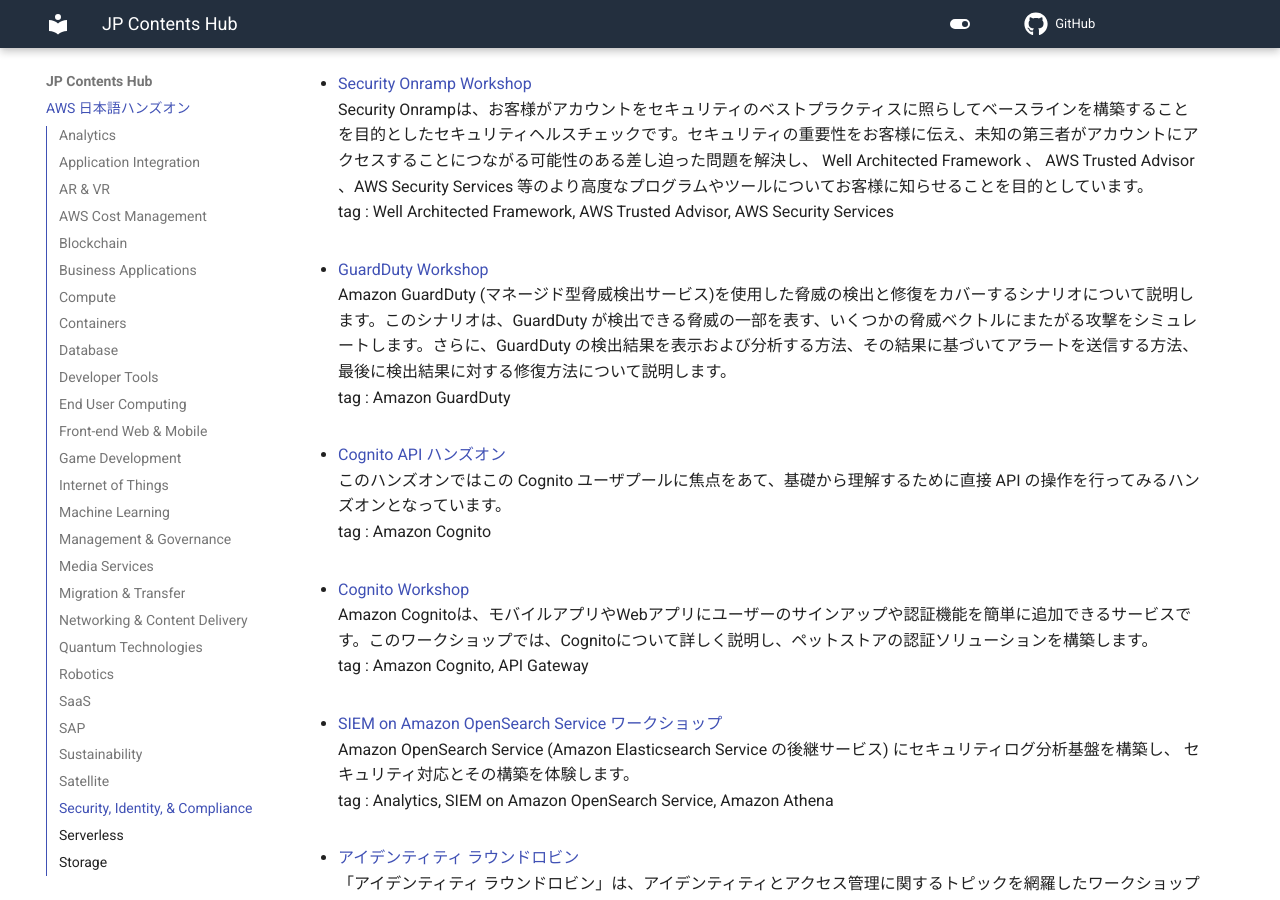
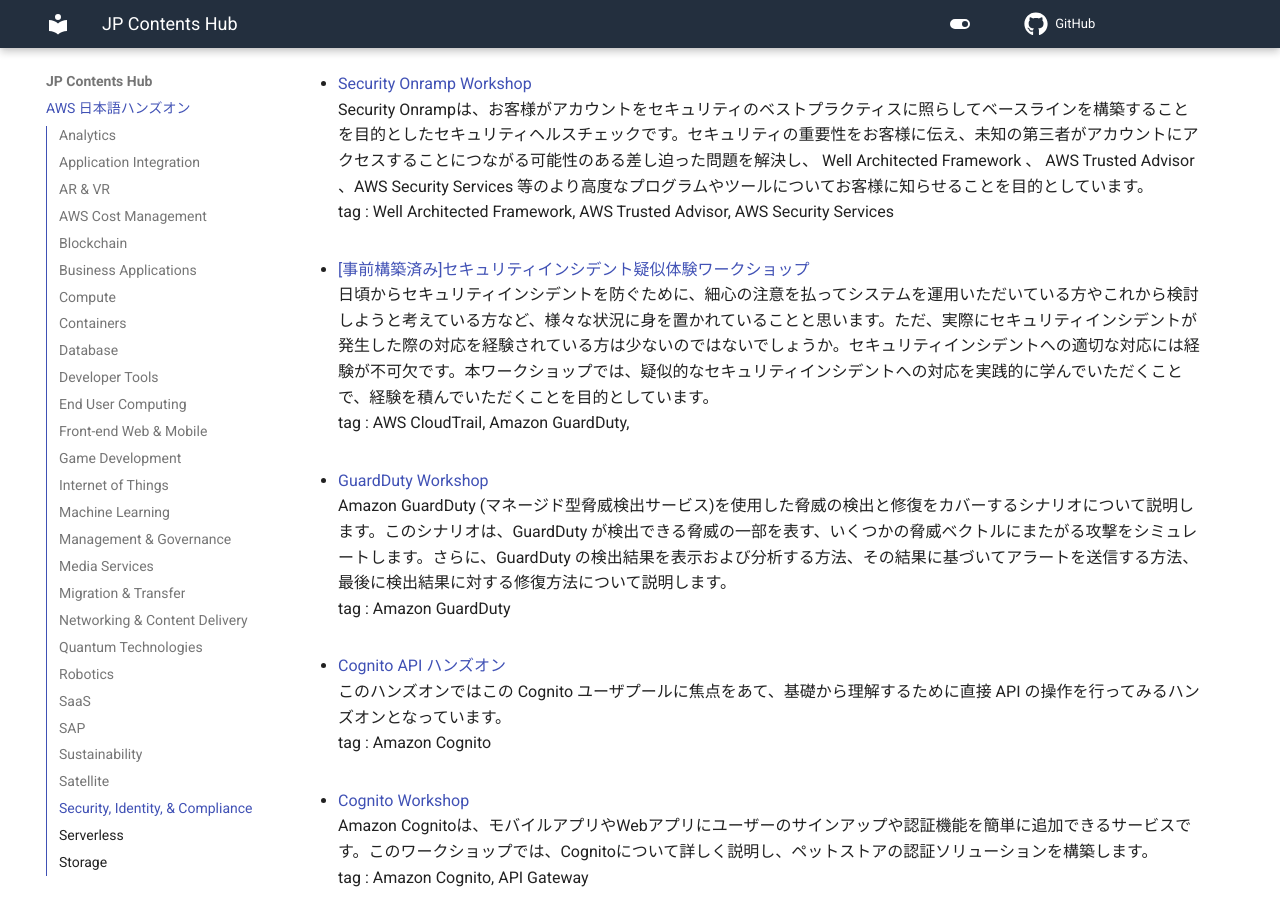
Before and after one commit to aws-samples/jp-contents-hub, an MkDocs documentation site: the page built from content/index.md, in a window 1280 px wide and 900 px high, scrolled down 34196 px. Built offline with MkDocs 1.6.1 and Material for MkDocs 9.7.7, drawn with Linux system fonts in a browser that asks for light colours; comment, search, counter and statistics services are not loaded.

Commit message:
add: 新規ハンズオンコンテンツ追加

```diff
--- a/content/index.md
+++ b/content/index.md
@@ -875,6 +875,10 @@
 Security Onrampは、お客様がアカウントをセキュリティのベストプラクティスに照らしてベースラインを構築することを目的としたセキュリティヘルスチェックです。セキュリティの重要性をお客様に伝え、未知の第三者がアカウントにアクセスすることにつながる可能性のある差し迫った問題を解決し、 Well Architected Framework 、 AWS Trusted Advisor 、AWS Security Services 等のより高度なプログラムやツールについてお客様に知らせることを目的としています。
 tag : Well Architected Framework, AWS Trusted Advisor, AWS Security Services
 
+- <a href="https://catalog.us-east-1.prod.workshops.aws/workshops/25f23555-da59-4b2a-af23-b0d6bb755e3c/ja-JP" target="_blank" onclick="sendClickCount()" onauxclick="sendClickCount()">[事前構築済み]セキュリティインシデント疑似体験ワークショップ</a>
+日頃からセキュリティインシデントを防ぐために、細心の注意を払ってシステムを運用いただいている方やこれから検討しようと考えている方など、様々な状況に身を置かれていることと思います。ただ、実際にセキュリティインシデントが発生した際の対応を経験されている方は少ないのではないでしょうか。セキュリティインシデントへの適切な対応には経験が不可欠です。本ワークショップでは、疑似的なセキュリティインシデントへの対応を実践的に学んでいただくことで、経験を積んでいただくことを目的としています。
+tag : AWS CloudTrail, Amazon GuardDuty,
+
 - <a href="https://d2h9aujg4hgxod.cloudfront.net/72704A00-FCD4-11EB-B3AC-898E20057A09/index.html" target="_blank" onclick="sendClickCount()" onauxclick="sendClickCount()">GuardDuty Workshop</a>
 Amazon GuardDuty (マネージド型脅威検出サービス)を使用した脅威の検出と修復をカバーするシナリオについて説明します。このシナリオは、GuardDuty が検出できる脅威の一部を表す、いくつかの脅威ベクトルにまたがる攻撃をシミュレートします。さらに、GuardDuty の検出結果を表示および分析する方法、その結果に基づいてアラートを送信する方法、最後に検出結果に対する修復方法について説明します。
 tag : Amazon GuardDuty
```
Also changed, not shown: README.md (+5 -0 lines).
